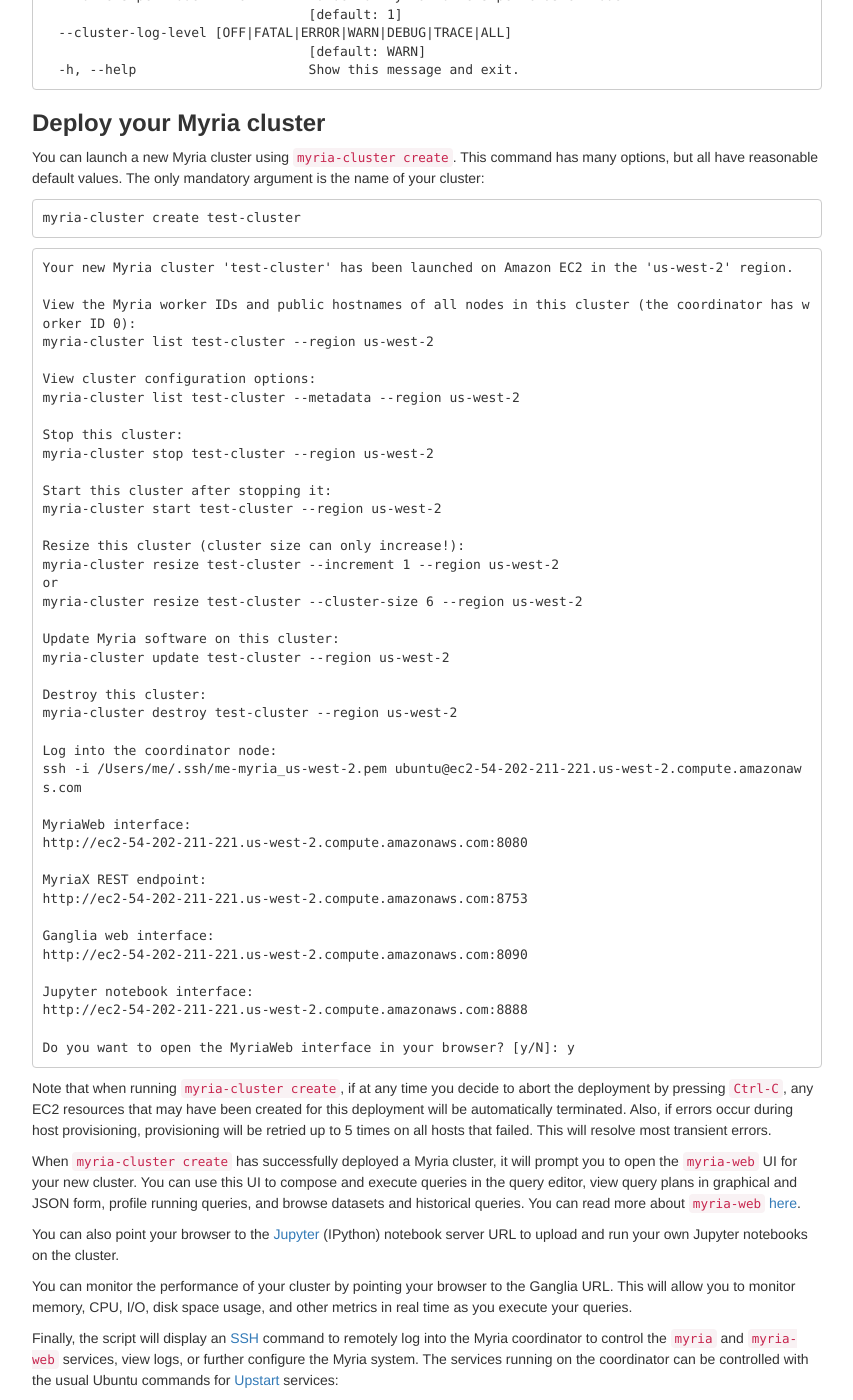
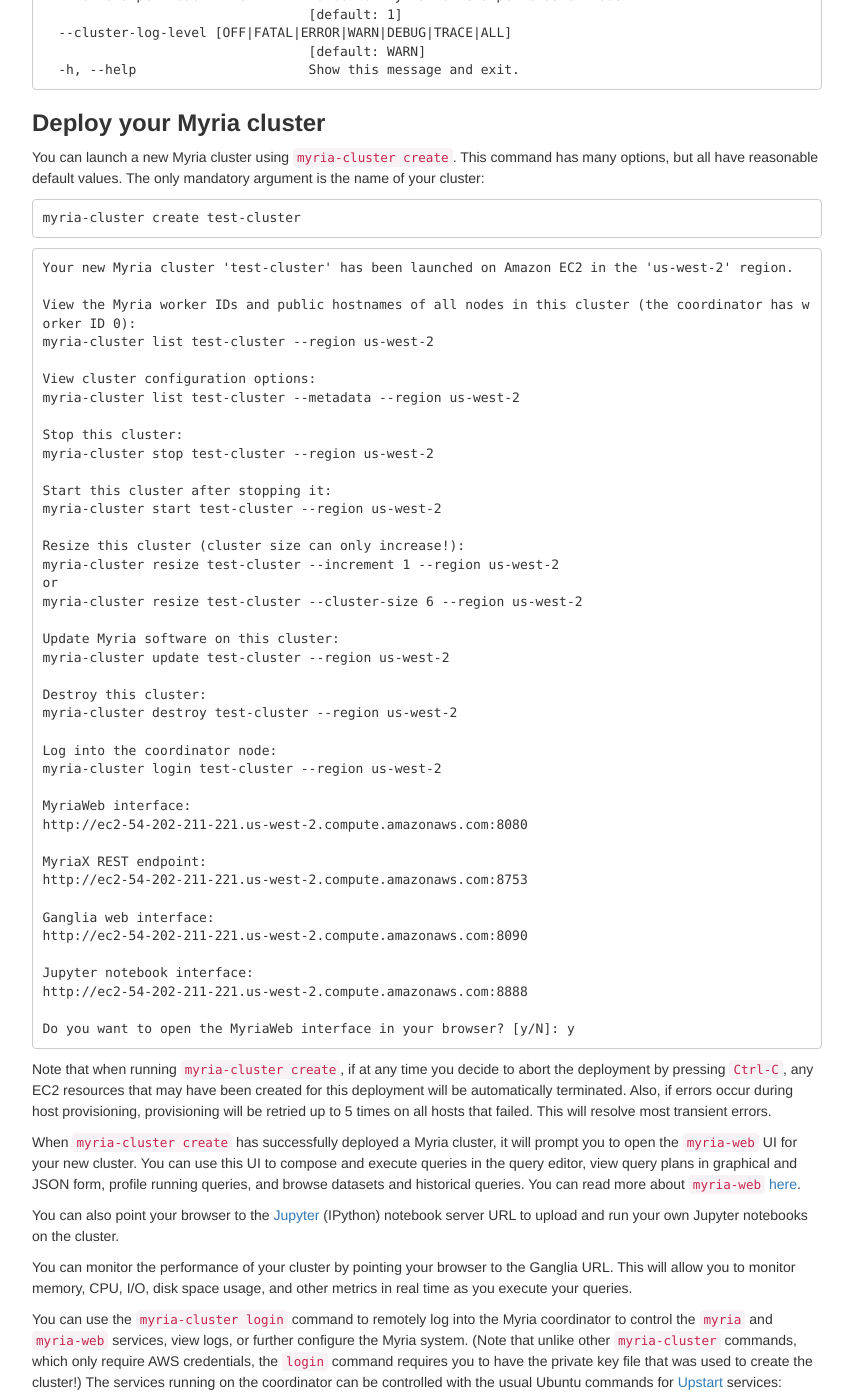
Before and after one commit to uwescience/myria-website, a Jekyll site: the page built from docs/myria-ec2.markdown, in a window 1280 px wide and 1400 px high, scrolled down 3010 px. Shown: the whole window, without its empty margins (213-1066 px from the left). Built offline with Jekyll 4.4.1, drawn with Linux system fonts in a browser that asks for light colours; nearby versions of some CDN libraries; some of the changed text lies outside the part shown.

Commit message:
add login command

````diff
--- a/docs/myria-ec2.markdown
+++ b/docs/myria-ec2.markdown
@@ -190,7 +190,7 @@
 myria-cluster destroy test-cluster --region us-west-2
 
 Log into the coordinator node:
-ssh -i /Users/me/.ssh/me-myria_us-west-2.pem ubuntu@ec2-54-202-211-221.us-west-2.compute.amazonaws.com
+myria-cluster login test-cluster --region us-west-2
 
 MyriaWeb interface:
 http://ec2-54-202-211-221.us-west-2.compute.amazonaws.com:8080
@@ -215,7 +215,7 @@
 
 You can monitor the performance of your cluster by pointing your browser to the Ganglia URL. This will allow you to monitor memory, CPU, I/O, disk space usage, and other metrics in real time as you execute your queries.
 
-Finally, the script will display an [SSH](https://en.wikipedia.org/wiki/Secure_Shell) command to remotely log into the Myria coordinator to control the `myria` and `myria-web` services, view logs, or further configure the Myria system. The services running on the coordinator can be controlled with the usual Ubuntu commands for [Upstart](http://upstart.ubuntu.com/) services:
+You can use the `myria-cluster login` command to remotely log into the Myria coordinator to control the `myria` and `myria-web` services, view logs, or further configure the Myria system. (Note that unlike other `myria-cluster` commands, which only require AWS credentials, the `login` command requires you to have the private key file that was used to create the cluster!) The services running on the coordinator can be controlled with the usual Ubuntu commands for [Upstart](http://upstart.ubuntu.com/) services:
 
 ```
 sudo stop myria
@@ -269,7 +269,7 @@
 
 It can be confusing to try to compare the various instance types available using the AWS documentation; the [EC2Instances.info page](http://www.ec2instances.info/) makes it much easier to compare instance type features and pricing.
 
-#### A note on EC2 Spot instances
+#### A note on EC2 spot instances
 
 You can save considerable costs (up to 90%) for large clusters by using [EC2 spot instances](http://docs.aws.amazon.com/AWSEC2/latest/UserGuide/using-spot-instances.html). You configure your maximum bid price with the `--spot-price` parameter to `myria-cluster create`. (Note that you only ever actually pay the current spot price, not your maximum bid price.) If the current spot price exceeds your maximum bid price, or if the instance type you specify is not available in the quantity you specify, your instances will be terminated. In general, it’s best to use [previous generation instance types](https://aws.amazon.com/ec2/previous-generation/) for spot instances (for cost and availability reasons), and to specify the `--zone` ([EC2 Availability Zone](http://docs.aws.amazon.com/AWSEC2/latest/UserGuide/using-regions-availability-zones.html)) and `--spot-price` options to `myria-cluster create` based on [spot instance pricing history](http://docs.aws.amazon.com/AWSEC2/latest/UserGuide/using-spot-instances-history.html). Here’s an example:
 
````
